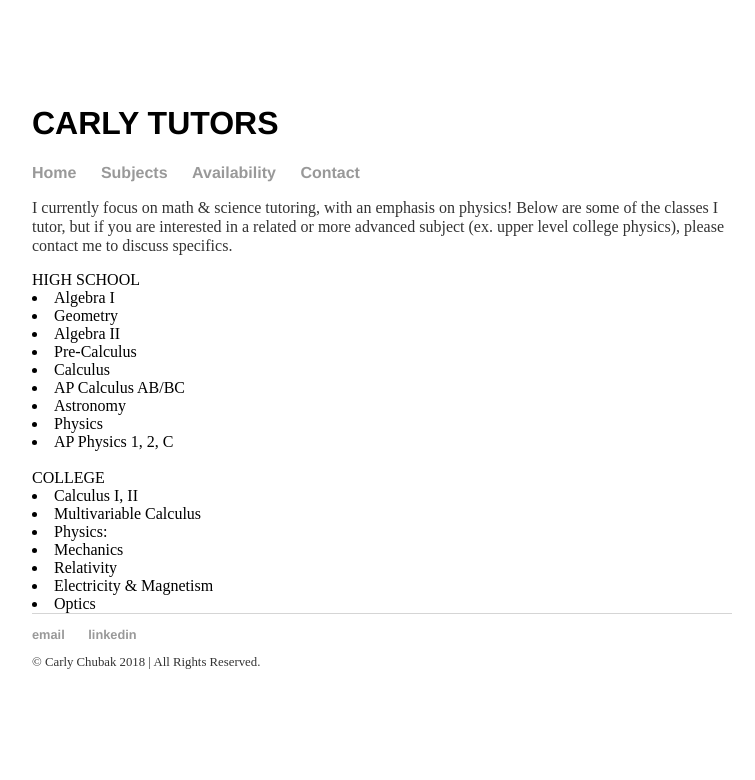
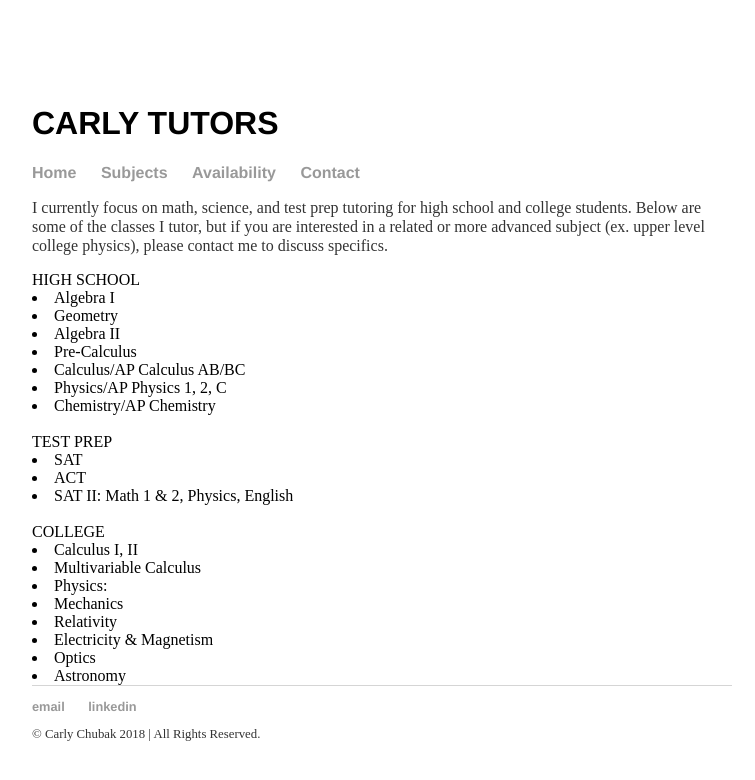
Before and after one commit to carlychubak/tutor, a Jekyll site: the page built from subjects/index.html, in a window 1280 px wide. Shown: the top 780 px of the page, without its empty margins (258-1013 px from the left). Built offline with Jekyll 4.4.1, drawn with Linux system fonts in a browser that asks for light colours.

Commit message:
subjects
Adjust subject page

```diff
--- a/subjects/index.html
+++ b/subjects/index.html
@@ -4,7 +4,7 @@ title: Carly Tutors
 ---
 <div class="blurb">
 	<p>
-	I currently focus on math & science tutoring, with an emphasis on physics!
+	I currently focus on math, science, and test prep tutoring for high school and college students.
 	Below are some of the classes I tutor, but if you are interested in a related or
 more advanced subject (ex. upper level college physics), please contact me to discuss specifics.
 	</p>
@@ -14,13 +14,17 @@ more advanced subject (ex. upper level college physics), please contact me to di
   <li>Geometry
   <li>Algebra II
   <li>Pre-Calculus
-  <li>Calculus
-  <li>AP Calculus AB/BC
-  <li>Astronomy
-  <li>Physics
-  <li>AP Physics 1, 2, C
+  <li>Calculus/AP Calculus AB/BC
+  <li>Physics/AP Physics 1, 2, C
+  <li>Chemistry/AP Chemistry
   <br>
   <br>
+   TEST PREP<br>
+ <li> SAT
+ <li> ACT
+ <li> SAT II: Math 1 & 2, Physics, English
+ <br>
+ <br>
   COLLEGE<br>
  <li> Calculus I, II
  <li> Multivariable Calculus
```
Also changed, not shown: other parts of subjects/index.html (+1 -0 lines).
